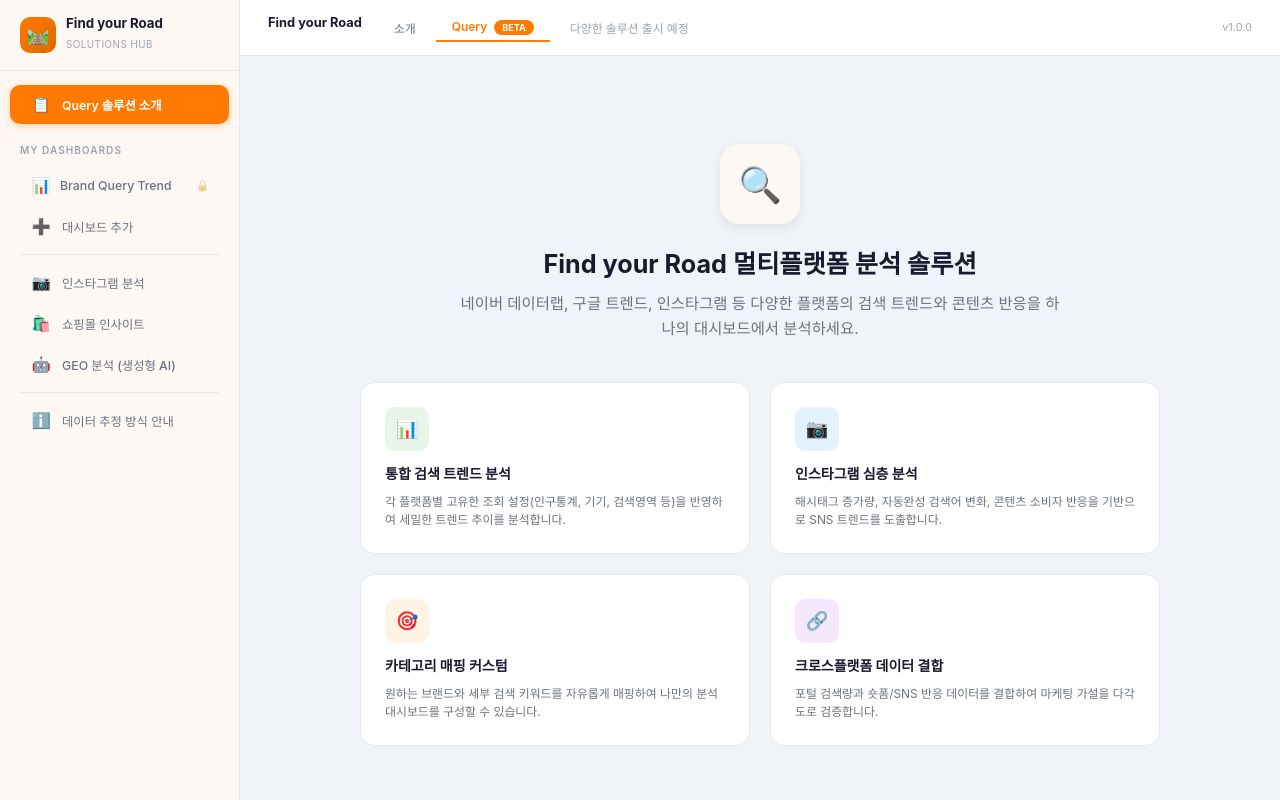
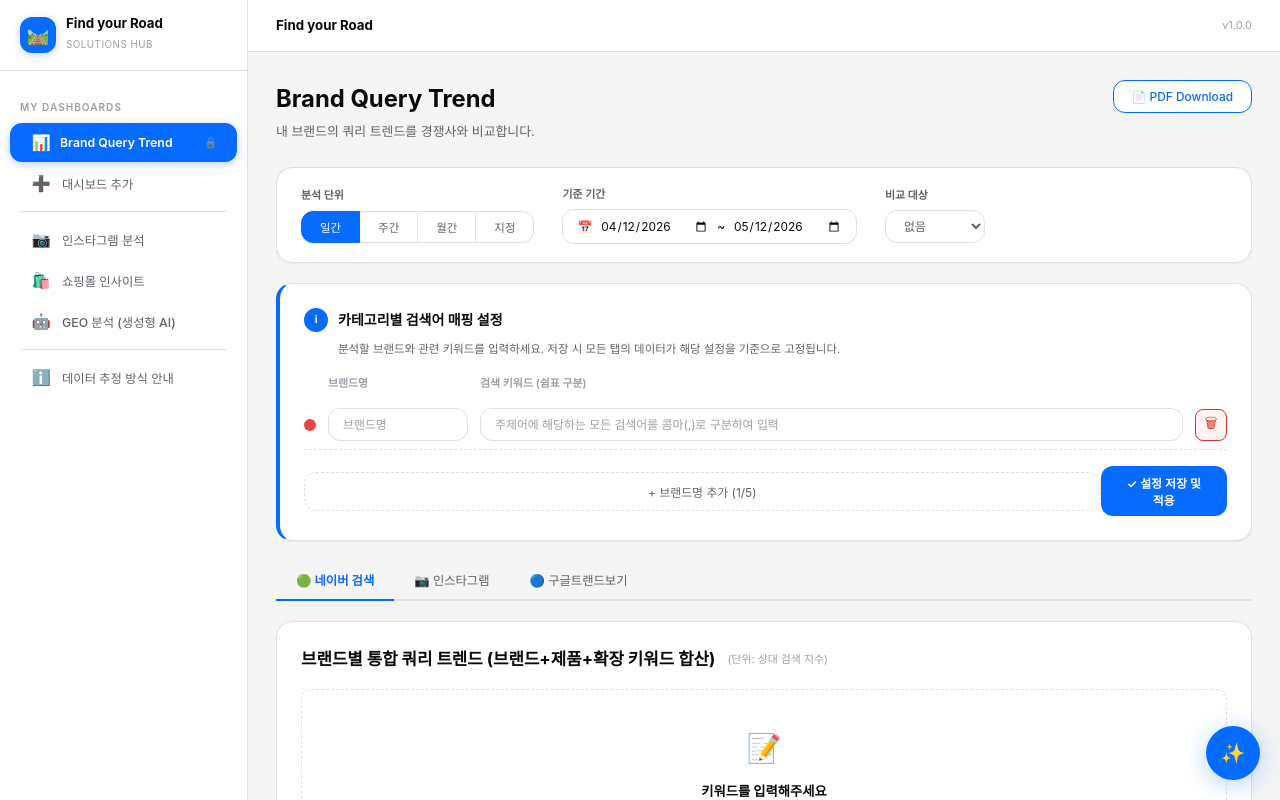
Before and after one commit to e2haru0430-hash/find-your-road, a React (Vite) app: page / in a window 1280 px wide. Shown: the top 800 px of the page. Built offline with nearby package versions, Linux system fonts and the light colour scheme; a web font is replaced by a local one.

Commit message:
feat: rebrand to RocketPunch visual identity, remove Intro page and clean up header keywords

```diff
--- a/src/App.jsx
+++ b/src/App.jsx
@@ -1,6 +1,5 @@
 import { useState, useEffect } from 'react';
 import MainLayout from './components/Layout/MainLayout';
-import IntroPage from './pages/IntroPage';
 import BrandQueryTrend from './pages/BrandQueryTrend';
 import DataGuide from './pages/DataGuide';
 import InstagramDashboard from './components/Platforms/InstagramDashboard';
@@ -14,7 +13,7 @@ const INITIAL_DASHBOARDS = [
 ];
 
 function App() {
-  const [activePage, setActivePage] = useState('intro');
+  const [activePage, setActivePage] = useState('brand-query');
   const [dashboards, setDashboards] = useState(INITIAL_DASHBOARDS);
 
   // localStorage에서 매핑 정보 불러오기
@@ -41,7 +40,7 @@ function App() {
 
   const handleDeleteDashboard = (id) => {
     setDashboards(dashboards.filter(d => d.id !== id));
-    if (activePage === id) setActivePage('intro');
+    if (activePage === id) setActivePage('brand-query');
   };
 
   const handleRenameDashboard = (id, newName) => {
@@ -49,7 +48,6 @@ function App() {
   };
 
   const renderPage = () => {
-    if (activePage === 'intro') return <IntroPage onStart={() => setActivePage('brand-query')} />;
     if (activePage === 'brand-query') return <BrandQueryTrend mappings={mappings} onMappingsChange={setMappings} />;
     if (activePage === 'guide') return <DataGuide />;
     if (activePage === 'instagram') return <InstagramDashboard mappings={mappings} />;
--- a/src/components/Common/DashboardChat.jsx
+++ b/src/components/Common/DashboardChat.jsx
@@ -76,7 +76,7 @@ function buildContext(activePage, mappings) {
 
 /* ══════════════════════════════════════════════════════════════════════════ */
 
-export default function DashboardChat({ activePage = 'intro', mappings = [] }) {
+export default function DashboardChat({ activePage = 'brand-query', mappings = [] }) {
   const [isOpen, setIsOpen]       = useState(false);
   const [messages, setMessages]   = useState([]);
   const [input, setInput]         = useState('');
@@ -146,8 +146,8 @@ export default function DashboardChat({ activePage = 'intro', mappings = [] }) {
     }
   };
 
-  // 숨길 페이지 (intro, guide)
-  const hiddenPages = ['intro', 'guide'];
+  // 숨길 페이지 (guide)
+  const hiddenPages = ['guide'];
   if (hiddenPages.includes(activePage)) return null;
 
   /* ── 렌더 ──────────────────────────────────────────────────────────────── */
@@ -166,7 +166,7 @@ export default function DashboardChat({ activePage = 'intro', mappings = [] }) {
 
           {/* 헤더 */}
           <div style={{
-            background: 'linear-gradient(135deg, #4f46e5 0%, #7c3aed 100%)',
+            background: 'var(--color-primary)',
             padding: '14px 16px', flexShrink: 0,
             display: 'flex', alignItems: 'center', justifyContent: 'space-between',
           }}>
@@ -261,7 +261,7 @@ export default function DashboardChat({ activePage = 'intro', mappings = [] }) {
                 {msg.role === 'assistant' && (
                   <div style={{
                     width: '24px', height: '24px', borderRadius: '50%',
-                    background: 'linear-gradient(135deg, #4f46e5, #7c3aed)',
+                    background: 'var(--color-primary)',
                     display: 'flex', alignItems: 'center', justifyContent: 'center',
                     fontSize: '11px', marginRight: '6px', flexShrink: 0, marginTop: '2px',
                   }}>✨</div>
@@ -273,7 +273,7 @@ export default function DashboardChat({ activePage = 'intro', mappings = [] }) {
                     ? '14px 14px 4px 14px'
                     : '4px 14px 14px 14px',
                   background: msg.role === 'user'
-                    ? 'linear-gradient(135deg, #4f46e5, #7c3aed)'
+                    ? 'var(--color-primary)'
                     : msg.isError ? '#fef2f2' : '#f8fafc',
                   color: msg.role === 'user'
                     ? 'white'
@@ -293,7 +293,7 @@ export default function DashboardChat({ activePage = 'intro', mappings = [] }) {
               <div style={{ display: 'flex', alignItems: 'center', gap: '6px' }}>
                 <div style={{
                   width: '24px', height: '24px', borderRadius: '50%',
-                  background: 'linear-gradient(135deg, #4f46e5, #7c3aed)',
+                  background: 'var(--color-primary)',
                   display: 'flex', alignItems: 'center', justifyContent: 'center',
                   fontSize: '11px', flexShrink: 0,
                 }}>✨</div>
@@ -339,7 +339,7 @@ export default function DashboardChat({ activePage = 'intro', mappings = [] }) {
                 lineHeight: '1.5', maxHeight: '88px', overflowY: 'auto',
                 transition: 'border-color 0.15s',
               }}
-              onFocus={e => e.target.style.borderColor = '#4f46e5'}
+              onFocus={e => e.target.style.borderColor = 'var(--color-primary)'}
               onBlur={e => e.target.style.borderColor = '#e2e8f0'}
             />
             <button
@@ -349,7 +349,7 @@ export default function DashboardChat({ activePage = 'intro', mappings = [] }) {
                 width: '40px', height: '40px', borderRadius: '10px', flexShrink: 0,
                 background: !input.trim() || loading
                   ? '#e2e8f0'
-                  : 'linear-gradient(135deg, #4f46e5, #7c3aed)',
+                  : 'var(--color-primary)',
                 color: !input.trim() || loading ? '#94a3b8' : 'white',
                 border: 'none',
                 cursor: !input.trim() || loading ? 'default' : 'pointer',
@@ -373,11 +373,11 @@ export default function DashboardChat({ activePage = 'intro', mappings = [] }) {
           width: '54px', height: '54px', borderRadius: '50%',
           background: isOpen
             ? '#1e293b'
-            : 'linear-gradient(135deg, #4f46e5 0%, #7c3aed 100%)',
+            : 'var(--color-primary)',
           color: 'white', border: 'none', cursor: 'pointer',
           boxShadow: isOpen
             ? '0 4px 16px rgba(0,0,0,0.25)'
-            : '0 4px 24px rgba(79, 70, 229, 0.45)',
+            : '0 4px 24px rgba(8, 107, 255, 0.3)',
           fontSize: isOpen ? '1.1rem' : '1.4rem',
           display: 'flex', alignItems: 'center', justifyContent: 'center',
           zIndex: 2001, transition: 'all 0.2s ease',
--- a/src/components/Layout/Header.jsx
+++ b/src/components/Layout/Header.jsx
@@ -3,14 +3,7 @@ export default function Header() {
     <header className="header">
       <div className="header-left">
         <div className="header-nav">
-          <span style={{ fontWeight: 700, fontSize: '0.92rem', marginRight: '12px' }}>Find your Road</span>
-          <button className="header-nav-item">소개</button>
-          <button className="header-nav-item active">
-            Query <span className="header-badge">Beta</span>
-          </button>
-          <button className="header-nav-item" style={{ color: 'var(--text-muted)' }}>
-            다양한 솔루션 출시 예정
-          </button>
+          <span style={{ fontWeight: 700, fontSize: '0.95rem', color: 'var(--text-primary)' }}>Find your Road</span>
         </div>
       </div>
       <div className="header-right">
--- a/src/components/Layout/Sidebar.jsx
+++ b/src/components/Layout/Sidebar.jsx
@@ -28,14 +28,6 @@ export default function Sidebar({ activePage, onNavigate, dashboards, onAddDashb
       </div>
 
       <nav className="sidebar-nav">
-        <button
-          className={`nav-item ${activePage === 'intro' ? 'active' : ''}`}
-          onClick={() => onNavigate('intro')}
-        >
-          <span className="nav-icon">📋</span>
-          <span>Query 솔루션 소개</span>
-        </button>
-
         <div className="nav-section-title">MY DASHBOARDS</div>
 
         {allDashboards.map((db) => (
--- a/src/index.css
+++ b/src/index.css
@@ -1,56 +1,57 @@
 @import url('https://cdn.jsdelivr.net/gh/orioncactus/pretendard@v1.3.9/dist/web/static/pretendard.min.css');
 
-/* ── Design Tokens ─────────────────────────── */
+/* ── Design Tokens (Rocketpunch-inspired) ──── */
 :root {
-  --bg-primary: #f0f4f8;
+  --bg-primary: #f5f5f5;
   --bg-secondary: #ffffff;
   --bg-card: #ffffff;
-  --bg-sidebar: #fdf8f3;
-  --bg-hover: #fff7ed;
-  --bg-active: #ff7a00;
+  --bg-sidebar: #ffffff;
+  --bg-hover: #f0f4ff;
+  --bg-active: #086BFF;
   --bg-input: #ffffff;
-  --bg-tag: #fff3e6;
-  --bg-tag-green: #e8f5e9;
-  --bg-tag-blue: #e3f2fd;
+  --bg-tag: #e8f0fe;
+  --bg-tag-green: #e6f4ea;
+  --bg-tag-blue: #e8f0fe;
   --bg-tag-purple: #f3e8fd;
   --bg-tag-red: #fce8e8;
+  --bg-surface: #fafafa;
 
-  --text-primary: #1a1a2e;
-  --text-secondary: #6b7280;
-  --text-muted: #9ca3af;
+  --text-primary: #0a0a0a;
+  --text-secondary: #5f6368;
+  --text-muted: #9aa0a6;
   --text-white: #ffffff;
 
-  --color-primary: #ff7a00;
-  --color-primary-light: #fff3e6;
-  --color-primary-dark: #e06800;
-  --color-navy: #1b2559;
-  --color-success: #10b981;
-  --color-info: #3b82f6;
-  --color-warning: #f59e0b;
-  --color-danger: #ef4444;
-  --color-purple: #8b5cf6;
+  --color-primary: #086BFF;
+  --color-primary-light: #e8f0fe;
+  --color-primary-dark: #0554cc;
+  --color-navy: #0a0a0a;
+  --color-success: #0d904f;
+  --color-info: #086BFF;
+  --color-warning: #e37400;
+  --color-danger: #d93025;
+  --color-purple: #7b1fa2;
   --color-pink: #ec4899;
 
-  --border-color: #e5e7eb;
-  --border-light: #f3f4f6;
-  --border-orange: rgba(255,122,0,0.3);
+  --border-color: #e0e0e0;
+  --border-light: #f0f0f0;
+  --border-blue: rgba(8,107,255,0.2);
 
-  --shadow-sm: 0 1px 3px rgba(0,0,0,0.06);
-  --shadow-md: 0 4px 12px rgba(0,0,0,0.08);
-  --shadow-lg: 0 8px 24px rgba(0,0,0,0.12);
-  --shadow-card: 0 2px 8px rgba(0,0,0,0.06);
+  --shadow-sm: 0 1px 2px rgba(0,0,0,0.04), 0 1px 3px rgba(0,0,0,0.03);
+  --shadow-md: 0 2px 8px rgba(0,0,0,0.06), 0 4px 12px rgba(0,0,0,0.04);
+  --shadow-lg: 0 4px 16px rgba(0,0,0,0.08), 0 8px 24px rgba(0,0,0,0.06);
+  --shadow-card: 0 1px 3px rgba(0,0,0,0.04);
 
-  --radius-sm: 6px;
-  --radius-md: 10px;
-  --radius-lg: 14px;
+  --radius-sm: 8px;
+  --radius-md: 12px;
+  --radius-lg: 16px;
   --radius-xl: 20px;
   --radius-full: 9999px;
 
-  --sidebar-width: 240px;
-  --header-height: 56px;
+  --sidebar-width: 248px;
+  --header-height: 52px;
 
   --font-family: 'Pretendard Variable', Pretendard, -apple-system, BlinkMacSystemFont, system-ui, Roboto, 'Helvetica Neue', 'Segoe UI', 'Apple SD Gothic Neo', 'Noto Sans KR', 'Malgun Gothic', 'Apple Color Emoji', 'Segoe UI Emoji', 'Segoe UI Symbol', sans-serif;
-  --transition: all 0.2s ease;
+  --transition: all 0.2s cubic-bezier(0.4, 0, 0.2, 1);
 }
 
 /* ── Reset & Base ──────────────────────────── */
@@ -64,6 +65,7 @@ body {
   color: var(--text-primary);
   line-height: 1.6;
   -webkit-font-smoothing: antialiased;
+  -moz-osx-font-smoothing: grayscale;
 }
 
 #root { min-height: 100vh; }
@@ -91,10 +93,11 @@ input, select, textarea { font-family: inherit; }
 }
 .sidebar-logo .logo-icon {
   width: 36px; height: 36px;
-  background: linear-gradient(135deg, var(--color-primary), var(--color-primary-dark));
+  background: var(--color-primary);
   border-radius: var(--radius-md);
   display: flex; align-items: center; justify-content: center;
   color: white; font-size: 18px;
+  box-shadow: 0 2px 8px rgba(8, 107, 255, 0.25);
 }
 .sidebar-logo .logo-text h1 { font-size: 0.95rem; font-weight: 700; color: var(--text-primary); line-height: 1.2; }
 .sidebar-logo .logo-text span { font-size: 0.7rem; color: var(--text-muted); text-transform: uppercase; letter-spacing: 0.5px; }
@@ -111,12 +114,12 @@ input, select, textarea { font-family: inherit; }
   cursor: pointer; border: none; background: none; width: calc(100% - 20px);
   text-align: left;
 }
-.nav-item:hover { background: var(--bg-hover); color: var(--text-primary); }
+.nav-item:hover { background: var(--bg-hover); color: var(--color-primary); }
 .nav-item.active {
-  background: var(--bg-active);
+  background: var(--color-primary);
   color: var(--text-white);
   font-weight: 600;
-  box-shadow: 0 2px 8px rgba(255,122,0,0.3);
+  box-shadow: 0 2px 8px rgba(8, 107, 255, 0.3);
 }
 .nav-item .nav-icon { font-size: 1.1rem; width: 22px; text-align: center; }
 
@@ -143,6 +146,7 @@ input, select, textarea { font-family: inherit; }
 .main-area {
   margin-left: var(--sidebar-width);
   flex: 1; display: flex; flex-direction: column; min-height: 100vh;
+  background: var(--bg-primary);
 }
 
 .header {
@@ -154,7 +158,7 @@ input, select, textarea { font-family: inherit; }
   position: sticky; top: 0; z-index: 50;
 }
 .header-left { display: flex; align-items: center; gap: 24px; }
-.header-nav { display: flex; gap: 4px; }
+.header-nav { display: flex; gap: 4px; align-items: center; }
 .header-nav-item {
   padding: 6px 16px; border-radius: var(--radius-full);
   font-size: 0.85rem; font-weight: 500;
@@ -261,7 +265,7 @@ input, select, textarea { font-family: inherit; }
   outline: none; transition: var(--transition);
 }
 .platform-filter-group select:focus,
-.platform-filter-group input:focus { border-color: var(--color-primary); }
+.platform-filter-group input:focus { border-color: var(--color-primary); box-shadow: 0 0 0 3px rgba(8, 107, 255, 0.1); }
 
 /* ── Keyword Mapping Card ─────────────────── */
 .mapping-card {
@@ -279,7 +283,7 @@ input, select, textarea { font-family: inherit; }
 }
 .mapping-header .info-icon {
   width: 24px; height: 24px;
-  background: var(--color-info);
+  background: var(--color-primary);
   border-radius: 50%; color: white;
   display: flex; align-items: center; justify-content: center;
   font-size: 0.75rem; font-weight: 700;
@@ -301,7 +305,7 @@ input, select, textarea { font-family: inherit; }
   border-radius: var(--radius-md); font-size: 0.85rem;
   outline: none; transition: var(--transition);
 }
-.mapping-input:focus { border-color: var(--color-primary); }
+.mapping-input:focus { border-color: var(--color-primary); box-shadow: 0 0 0 3px rgba(8, 107, 255, 0.1); }
 .mapping-input.name { width: 140px; }
 .mapping-input.keywords { flex: 1; }
 .mapping-input::placeholder { color: var(--text-muted); }
@@ -323,7 +327,7 @@ input, select, textarea { font-family: inherit; }
   font-size: 0.85rem; margin-top: 12px;
   transition: var(--transition);
 }
-.btn-add-row:hover { border-color: var(--color-primary); color: var(--color-primary); }
+.btn-add-row:hover { border-color: var(--color-primary); color: var(--color-primary); background: var(--color-primary-light); }
 
 .mapping-actions {
   display: flex; justify-content: flex-end; gap: 10px;
@@ -344,7 +348,7 @@ input, select, textarea { font-family: inherit; }
   display: flex; align-items: center; gap: 6px;
   transition: var(--transition);
 }
-.btn-save:hover { background: var(--color-primary-dark); }
+.btn-save:hover { background: var(--color-primary-dark); box-shadow: 0 2px 8px rgba(8, 107, 255, 0.3); }
 
 /* ── Trend Section ─────────────────────────── */
 .trend-section {
@@ -366,8 +370,8 @@ input, select, textarea { font-family: inherit; }
   font-size: 0.68rem; font-weight: 700;
   text-transform: uppercase; letter-spacing: 0.5px;
 }
-.trend-badge.naver { background: #e8f5e9; color: #2e7d32; border: 1px solid #a5d6a7; }
-.trend-badge.google { background: #e3f2fd; color: #1565c0; border: 1px solid #90caf9; }
+.trend-badge.naver { background: #e6f4ea; color: #0d904f; border: 1px solid #a8dab5; }
+.trend-badge.google { background: #e8f0fe; color: #1a73e8; border: 1px solid #aecbfa; }
 .trend-badge.youtube { background: #fce8e8; color: #c62828; border: 1px solid #ef9a9a; }
 .trend-badge.tiktok { background: #f3e8fd; color: #7b1fa2; border: 1px solid #ce93d8; }
 .trend-badge.instagram { background: #fce4ec; color: #ad1457; border: 1px solid #f48fb1; }
@@ -422,9 +426,9 @@ input, select, textarea { font-family: inherit; }
   display: flex; align-items: center; justify-content: center;
   font-size: 1.2rem;
 }
-.insta-card-icon.growth { background: #e8f5e9; }
-.insta-card-icon.search { background: #e3f2fd; }
-.insta-card-icon.reaction { background: #fff3e6; }
+.insta-card-icon.growth { background: #e6f4ea; }
+.insta-card-icon.search { background: #e8f0fe; }
+.insta-card-icon.reaction { background: #fef7e0; }
 .insta-card-icon.external { background: #f3e8fd; }
 .insta-card h3 { font-size: 0.95rem; font-weight: 600; }
 .insta-card p { font-size: 0.82rem; color: var(--text-secondary); }
@@ -438,7 +442,7 @@ input, select, textarea { font-family: inherit; }
   padding: 10px 14px; text-align: left;
   font-weight: 600; color: var(--text-secondary);
   border-bottom: 2px solid var(--border-color);
-  background: var(--bg-primary);
+  background: var(--bg-surface);
   font-size: 0.78rem;
 }
 .data-table tbody td {
@@ -476,9 +480,10 @@ input, select, textarea { font-family: inherit; }
   transition: var(--transition);
 }
 .btn-toggle.active {
-  background: var(--color-navy);
+  background: var(--color-primary);
   color: white;
-  border-color: var(--color-navy);
+  border-color: var(--color-primary);
+  box-shadow: 0 2px 8px rgba(8, 107, 255, 0.2);
 }
 
 /* ── GEO Tool Sidebar ──────────────────────── */
@@ -494,15 +499,15 @@ input, select, textarea { font-family: inherit; }
 .geo-report-paper {
   background: white;
   padding: 40px;
-  border-radius: 4px;
+  border-radius: var(--radius-md);
   box-shadow: var(--shadow-lg);
   max-width: 900px;
   margin: 0 auto;
-  border: 1px solid #e2e8f0;
+  border: 1px solid var(--border-color);
 }
 
 .report-section h2 {
-  color: #0f172a;
+  color: var(--text-primary);
   border-left: 4px solid var(--color-primary) !important;
 }
 
@@ -524,7 +529,7 @@ input, select, textarea { font-family: inherit; }
   width: 32px;
   height: 32px;
   border-radius: 50%;
-  background: #eee;
+  background: var(--bg-surface);
   flex-shrink: 0;
   display: flex;
   align-items: center;
@@ -558,7 +563,9 @@ input, select, textarea { font-family: inherit; }
   background: var(--bg-card); border: 1px solid var(--border-color);
   border-radius: var(--radius-lg); padding: 16px 18px;
   box-shadow: var(--shadow-sm);
+  transition: var(--transition);
 }
+.kpi-card:hover { box-shadow: var(--shadow-md); }
 .kpi-card .kpi-label { font-size: 0.75rem; color: var(--text-muted); margin-bottom: 4px; }
 .kpi-card .kpi-value { font-size: 1.5rem; font-weight: 700; }
 .kpi-card .kpi-change { font-size: 0.78rem; margin-top: 4px; }
@@ -569,7 +576,7 @@ input, select, textarea { font-family: inherit; }
 .intro-page { text-align: center; padding: 60px 20px; }
 .intro-icon {
   width: 80px; height: 80px; margin: 0 auto 20px;
-  background: var(--bg-sidebar);
+  background: var(--color-primary-light);
   border-radius: var(--radius-xl);
   display: flex; align-items: center; justify-content: center;
   font-size: 2.5rem;
@@ -595,20 +602,20 @@ input, select, textarea { font-family: inherit; }
   display: inline-flex; align-items: center; gap: 8px;
   padding: 14px 36px; border: none;
   border-radius: var(--radius-xl);
-  background: var(--color-navy); color: white;
+  background: var(--color-primary); color: white;
   font-size: 1rem; font-weight: 600;
   margin-top: 32px;
   transition: var(--transition);
-  box-shadow: var(--shadow-md);
+  box-shadow: 0 4px 14px rgba(8, 107, 255, 0.3);
 }
-.btn-start:hover { transform: translateY(-2px); box-shadow: var(--shadow-lg); }
+.btn-start:hover { transform: translateY(-2px); box-shadow: 0 6px 20px rgba(8, 107, 255, 0.4); background: var(--color-primary-dark); }
 
 /* ── Guide Page ────────────────────────────── */
 .guide-page { max-width: 760px; margin: 0 auto; padding: 40px 0; }
 .guide-page h1 { font-size: 1.7rem; text-align: center; margin-bottom: 8px; }
 .guide-page .guide-subtitle { text-align: center; color: var(--text-secondary); margin-bottom: 32px; }
 .guide-highlight {
-  background: linear-gradient(135deg, #e8f5e9, #c8e6c9);
+  background: linear-gradient(135deg, #e8f0fe, #d2e3fc);
   border-radius: var(--radius-lg); padding: 24px;
   margin-bottom: 24px;
   display: flex; align-items: flex-start; gap: 14px;
@@ -632,8 +639,8 @@ input, select, textarea { font-family: inherit; }
   display: inline-flex; align-items: center; gap: 6px;
   padding: 5px 14px; border-radius: var(--radius-full);
   font-size: 0.82rem; font-weight: 500;
-  background: var(--bg-tag); color: var(--color-primary);
-  border: 1px solid var(--border-orange);
+  background: var(--color-primary-light); color: var(--color-primary);
+  border: 1px solid var(--border-blue);
 }
 .hashtag-chip .remove {
   cursor: pointer; font-size: 0.7rem; opacity: 0.6;
--- a/src/pages/IntroPage.jsx
+++ /dev/null
@@ -1,36 +0,0 @@
-export default function IntroPage({ onStart }) {
-  return (
-    <div className="intro-page fade-in">
-      <div className="intro-icon">🔍</div>
-      <h1 className="intro-title">Find your Road 멀티플랫폼 분석 솔루션</h1>
-      <p style={{ color: 'var(--text-secondary)', fontSize: '1.1rem', maxWidth: '600px', margin: '0 auto' }}>
-        네이버 데이터랩, 구글 트렌드, 인스타그램 등 다양한 플랫폼의 검색 트렌드와 콘텐츠 반응을 하나의 대시보드에서 분석하세요.
-      </p>
-
-      <div className="intro-features">
-        <div className="intro-feature">
-          <div className="feat-icon" style={{ background: '#e8f5e9', color: '#2e7d32' }}>📊</div>
-          <h3>통합 검색 트렌드 분석</h3>
-          <p>각 플랫폼별 고유한 조회 설정(인구통계, 기기, 검색영역 등)을 반영하여 세밀한 트렌드 추이를 분석합니다.</p>
-        </div>
-        <div className="intro-feature">
-          <div className="feat-icon" style={{ background: '#e3f2fd', color: '#1565c0' }}>📷</div>
-          <h3>인스타그램 심층 분석</h3>
-          <p>해시태그 증가량, 자동완성 검색어 변화, 콘텐츠 소비자 반응을 기반으로 SNS 트렌드를 도출합니다.</p>
-        </div>
-        <div className="intro-feature">
-          <div className="feat-icon" style={{ background: '#fff3e6', color: '#ff7a00' }}>🎯</div>
-          <h3>카테고리 매핑 커스텀</h3>
-          <p>원하는 브랜드와 세부 검색 키워드를 자유롭게 매핑하여 나만의 분석 대시보드를 구성할 수 있습니다.</p>
-        </div>
-        <div className="intro-feature">
-          <div className="feat-icon" style={{ background: '#f3e8fd', color: '#7b1fa2' }}>🔗</div>
-          <h3>크로스플랫폼 데이터 결합</h3>
-          <p>포털 검색량과 숏폼/SNS 반응 데이터를 결합하여 마케팅 가설을 다각도로 검증합니다.</p>
-        </div>
-      </div>
-
-      <button className="btn-start" onClick={onStart}>대시보드 시작하기 →</button>
-    </div>
-  );
-}
```
